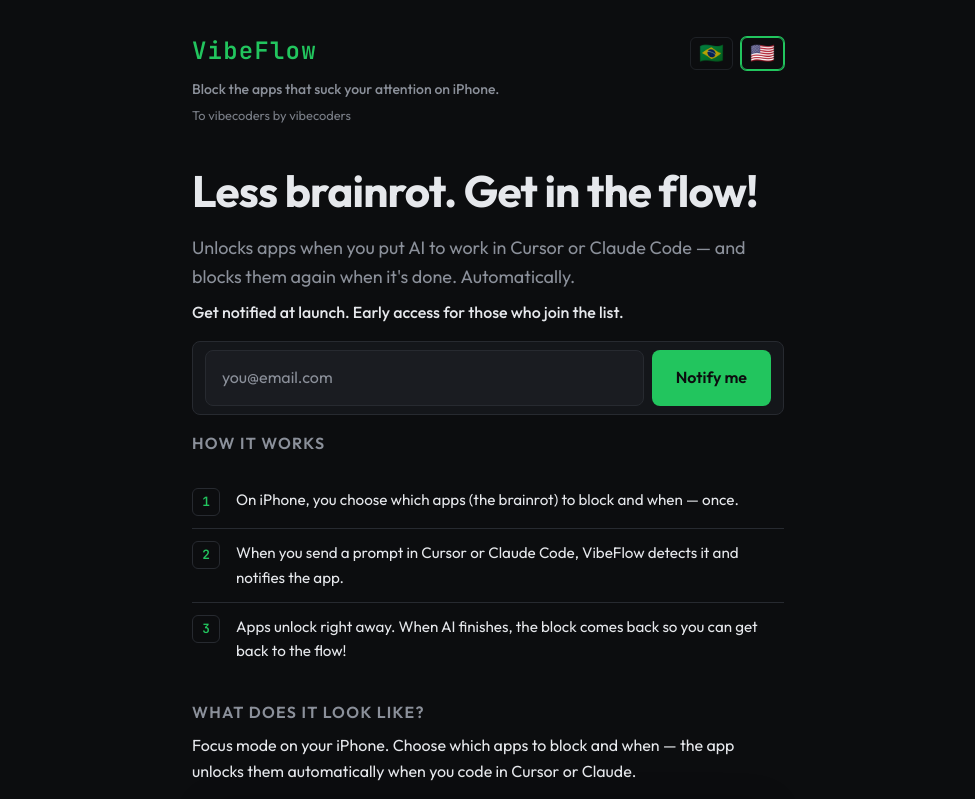
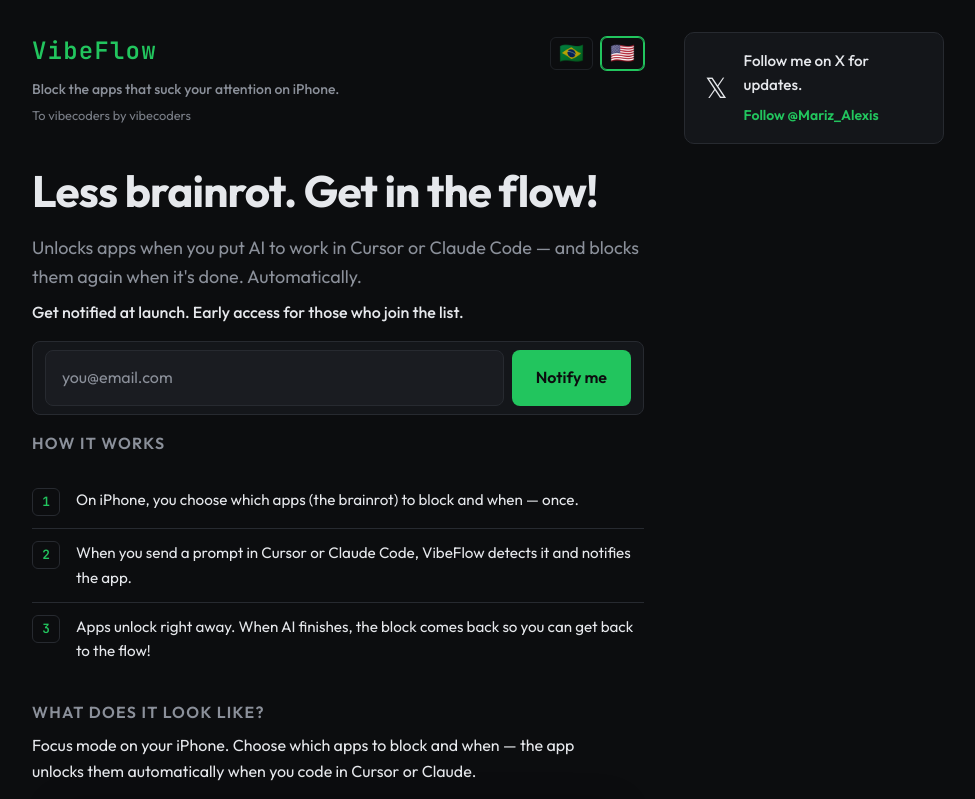
Before and after one commit to Adgmariz/mariz.ai, a Next.js app: page /vibeflow in a window 1280 px wide. Shown: the top 799 px of the page, without its empty margins (152-1127 px from the left). Built offline with nearby package versions, Linux system fonts and the light colour scheme; no server answers.

Commit message:
Add follow feature for updates on X; implement sidebar with follow button and related styles for improved user engagement.

```diff
--- a/app/vibeflow/page.tsx
+++ b/app/vibeflow/page.tsx
@@ -33,6 +33,8 @@
     lookLikeIntro: 'Focus mode on your iPhone. Choose which apps to block and when — the app unlocks them automatically when you code in Cursor or Claude.',
     mockupFocusCaption: 'Focus mode ON. Your blocked apps stay locked until you start coding with AI.',
     mockupUnlockedCaption: 'AI detected. Apps unlock while Cursor is active; they lock again when you’re done.',
+    followOnX: 'Follow me on X for updates.',
+    followXBtn: 'Follow @Mariz_Alexis',
   },
   pt: {
     logoTag: 'Bloqueie os apps que sugam sua atenção no iPhone.',
@@ -60,6 +62,8 @@
     lookLikeIntro: 'Modo foco no seu iPhone. Você escolhe quais apps bloquear e quando — o app libera automaticamente quando você programar no Cursor ou no Claude.',
     mockupFocusCaption: 'Modo foco LIGADO. Os apps bloqueados ficam inacessíveis até você começar a programar com IA.',
     mockupUnlockedCaption: 'IA detectada. Os apps liberam enquanto o Cursor está ativo e bloqueiam de novo quando você termina.',
+    followOnX: 'Siga-me no X para novidades.',
+    followXBtn: 'Seguir @Mariz_Alexis',
   },
 } as const
 
@@ -183,6 +187,7 @@
         }}
       />
 
+      <div className={styles.pageLayout}>
       <main className={styles.page}>
         <header className={styles.pageHeader}>
           <div className={styles.logo}>VibeFlow</div>
@@ -316,6 +321,27 @@
 
         <footer className={styles.footer}>{s.footer}</footer>
       </main>
+
+        <aside className={styles.sidebar} aria-labelledby="follow-x-heading">
+          <h2 id="follow-x-heading" className={styles.srOnly}>
+            {lang === 'pt' ? 'Siga no X' : 'Follow on X'}
+          </h2>
+          <a
+            href="https://x.com/Mariz_Alexis"
+            target="_blank"
+            rel="noopener noreferrer"
+            className={styles.followXCard}
+          >
+            <span className={styles.followXIcon} aria-hidden>
+              𝕏
+            </span>
+            <div className={styles.followXText}>
+              <p className={styles.followXTitle}>{s.followOnX}</p>
+              <span className={styles.followXBtn}>{s.followXBtn}</span>
+            </div>
+          </a>
+        </aside>
+      </div>
     </div>
   )
 }
--- a/app/vibeflow/vibeflow.module.css
+++ b/app/vibeflow/vibeflow.module.css
@@ -24,11 +24,51 @@
   box-sizing: border-box;
 }
 
+.pageLayout {
+  display: flex;
+  flex-direction: column;
+  gap: 2rem;
+  max-width: 960px;
+  margin: 0 auto;
+  padding: 0 1.5rem;
+}
+
+@media (min-width: 900px) {
+  .pageLayout {
+    flex-direction: row;
+    align-items: flex-start;
+    gap: 2.5rem;
+    padding: clamp(1rem, 4vw, 2rem) 1.5rem clamp(2rem, 6vw, 4rem);
+  }
+}
+
 .page {
+  flex: 1;
+  min-width: 0;
   max-width: 640px;
-  margin: 0 auto;
-  padding: clamp(1rem, 4vw, 2rem) 1.5rem clamp(2rem, 6vw, 4rem);
+  margin: 0;
+  padding: clamp(1rem, 4vw, 2rem) 0 clamp(2rem, 6vw, 4rem);
   position: relative;
+}
+
+@media (min-width: 900px) {
+  .page {
+    padding: 0;
+    max-width: 640px;
+  }
+}
+
+.sidebar {
+  flex-shrink: 0;
+  width: 100%;
+}
+
+@media (min-width: 900px) {
+  .sidebar {
+    width: 260px;
+    position: sticky;
+    top: clamp(1rem, 4vw, 2rem);
+  }
 }
 
 .pageHeader {
@@ -317,6 +357,48 @@
   margin-bottom: 1rem;
 }
 
+.followXCard {
+  display: flex;
+  align-items: center;
+  gap: 1rem;
+  padding: 1rem 1.25rem;
+  background: var(--bg-elevated);
+  border: 1px solid var(--border);
+  border-radius: 10px;
+  color: var(--text);
+  text-decoration: none;
+  transition: border-color 0.2s, box-shadow 0.2s;
+}
+
+.followXCard:hover {
+  border-color: var(--text-muted);
+  box-shadow: 0 4px 12px rgba(0, 0, 0, 0.2);
+}
+
+.followXIcon {
+  font-size: 1.75rem;
+  line-height: 1;
+  color: var(--text);
+}
+
+.followXText {
+  flex: 1;
+  min-width: 0;
+}
+
+.followXTitle {
+  margin: 0 0 0.25rem;
+  font-size: 0.95rem;
+  font-weight: 500;
+  color: var(--text);
+}
+
+.followXBtn {
+  font-size: 0.875rem;
+  font-weight: 600;
+  color: var(--accent);
+}
+
 .footer {
   margin-top: 1.5rem;
   padding-top: 1.5rem;
```
